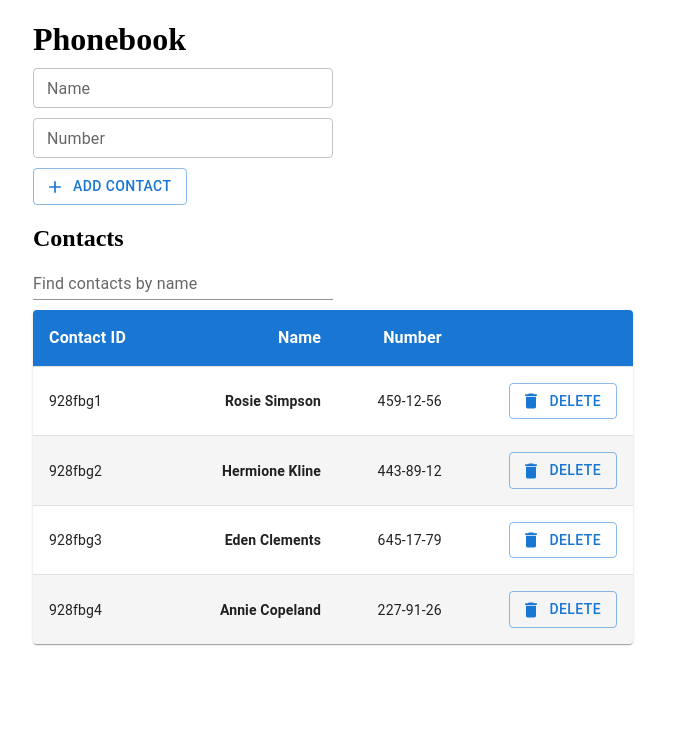
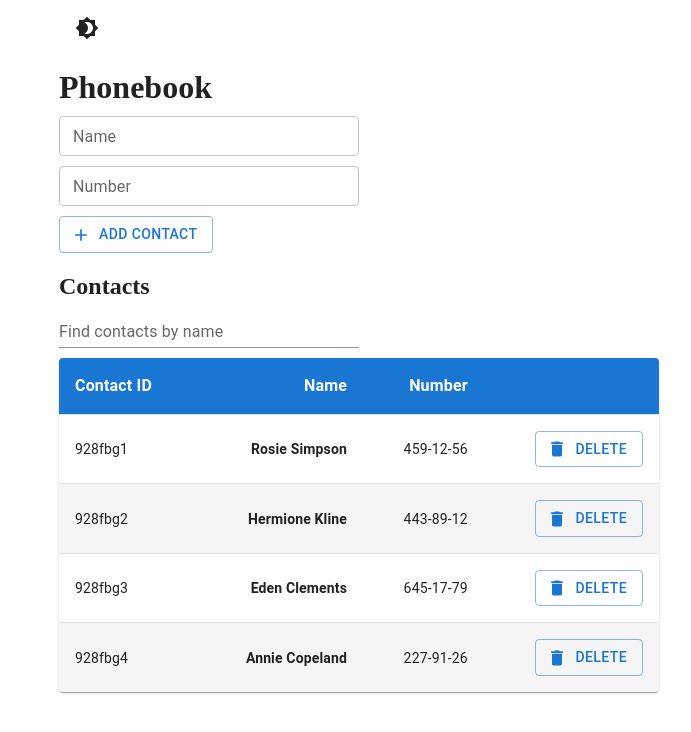
Before and after one commit to kbuhantsev/goit-react-hw-04-phonebook, a React (Create React App) app: page / in a window 1280 px wide. Shown: the top 732 px of the page, without its empty margins (5-696 px from the left). Built offline with nearby package versions, Linux system fonts and the light colour scheme.

Commit message:
dark mode

```diff
--- a/src/components/App.jsx
+++ b/src/components/App.jsx
@@ -1,87 +1,29 @@
-//React
-import React, { useState, useMemo } from 'react';
-import { useLocalStorage } from 'react-use';
-//Styled
-import Filter from './Filter/Filter';
-import ContactForm from './ContactForm';
-import Box from './Box';
-import ContactsTable from './ContactsTable';
-//External libs
-import debounce from 'lodash.debounce';
-import { ToastContainer, toast } from 'react-toastify';
-
-const INITIAL_STATE = {
-  contacts: [
-    { id: '928fbg1', name: 'Rosie Simpson', number: '459-12-56' },
-    { id: '928fbg2', name: 'Hermione Kline', number: '443-89-12' },
-    { id: '928fbg3', name: 'Eden Clements', number: '645-17-79' },
-    { id: '928fbg4', name: 'Annie Copeland', number: '227-91-26' },
-  ],
-};
-
-const STORAGE_KEY = 'contacts';
+import React, { useContext } from 'react';
+import { useTheme } from '@mui/material/styles';
+import { IconButton } from '@mui/material';
+import Brightness4Icon from '@mui/icons-material/Brightness4';
+import Brightness7Icon from '@mui/icons-material/Brightness7';
+import { ColorModeContext } from 'components/ToggleColorMode';
+import { Container } from '@mui/system';
+import PhoneBook from './PhoneBook';
 
 export default function App() {
-  const [contacts, setContacts] = useLocalStorage(
-    STORAGE_KEY,
-    INITIAL_STATE.contacts
-  );
-  const [filter, setFilter] = useState('');
-
-  const onSubmit = ({ id, name, number }) => {
-    const contact = {
-      id,
-      name,
-      number,
-    };
-    if (contacts.find(contact => contact.name === name)) {
-      toast.warning(`${name} is already in contacts`, {});
-      return;
-    }
-    setContacts([...contacts, contact]);
-  };
-
-  const onFilterChange = ({ value }) => {
-    setFilter(value);
-  };
-
-  const onFilterChangeDebounced = debounce(onFilterChange, 500);
-
-  const onDeleteContact = ({ id }) => {
-    setContacts(contacts.filter(contact => contact.id !== id));
-  };
-
-  const filteredContacts = useMemo(() => {
-    return contacts.filter(({ name }) =>
-      name.toLowerCase().includes(filter.toLowerCase())
-    );
-  }, [contacts, filter]);
+  const theme = useTheme();
+  const colorMode = useContext(ColorModeContext);
 
   return (
-    <div style={{ marginLeft: '30px' }}>
-      <Box as={'h1'} mb={'10px'}>
-        Phonebook
-      </Box>
-      <ContactForm onSubmit={onSubmit} />
-
-      <Box as={'h2'} mb={'0px'}>
-        Contacts
-      </Box>
-      <Filter onInput={onFilterChangeDebounced} />
-
-      <ContactsTable contacts={filteredContacts} onDelete={onDeleteContact} />
-
-      <ToastContainer
-        position="top-right"
-        autoClose={2000}
-        hideProgressBar={false}
-        closeOnClick
-        rtl={false}
-        pauseOnFocusLoss
-        draggable
-        pauseOnHover
-        theme="colored"
-      />
-    </div>
+    <Container>
+      <IconButton
+        sx={{ ml: 1, color: 'text.primary' }}
+        onClick={colorMode.toggleColorMode}
+      >
+        {theme.palette.mode === 'dark' ? (
+          <Brightness7Icon />
+        ) : (
+          <Brightness4Icon />
+        )}
+      </IconButton>
+      <PhoneBook />
+    </Container>
   );
 }
--- /dev/null
+++ b/src/components/PhoneBook/PhoneBook.jsx
@@ -0,0 +1,73 @@
+import React, { useState, useMemo } from 'react';
+import { useLocalStorage } from 'react-use';
+import Filter from 'components/Filter';
+import ContactForm from 'components/ContactForm';
+import Box from '../Box';
+import ContactsTable from 'components/ContactsTable';
+import { useTheme } from '@mui/material/styles';
+import debounce from 'lodash.debounce';
+import { ToastContainer, toast } from 'react-toastify';
+
+const INITIAL_STATE = {
+  contacts: [
+    { id: '928fbg1', name: 'Rosie Simpson', number: '459-12-56' },
+    { id: '928fbg2', name: 'Hermione Kline', number: '443-89-12' },
+    { id: '928fbg3', name: 'Eden Clements', number: '645-17-79' },
+    { id: '928fbg4', name: 'Annie Copeland', number: '227-91-26' },
+  ],
+};
+
+const STORAGE_KEY = 'contacts';
+
+export default function PhoneBook() {
+  const [contacts, setContacts] = useLocalStorage(
+    STORAGE_KEY,
+    INITIAL_STATE.contacts
+  );
+  const [filter, setFilter] = useState('');
+  const theme = useTheme();
+
+  const onSubmit = ({ id, name, number }) => {
+    const contact = {
+      id,
+      name,
+      number,
+    };
+    if (contacts.find(contact => contact.name === name)) {
+      toast.warning(`${name} is already in contacts`, {});
+      return;
+    }
+    setContacts([...contacts, contact]);
+  };
+
+  const onFilterChange = ({ value }) => {
+    setFilter(value);
+  };
+
+  const onFilterChangeDebounced = debounce(onFilterChange, 500);
+
+  const onDeleteContact = ({ id }) => {
+    setContacts(contacts.filter(contact => contact.id !== id));
+  };
+
+  const filteredContacts = useMemo(() => {
+    return contacts.filter(({ name }) =>
+      name.toLowerCase().includes(filter.toLowerCase())
+    );
+  }, [contacts, filter]);
+
+  return (
+    <>
+      <Box as={'h1'} mb={'10px'} color={theme.palette.text.primary}>
+        Phonebook
+      </Box>
+      <ContactForm onSubmit={onSubmit} />
+      <Box as={'h2'} mb={'0px'} color={theme.palette.text.primary}>
+        Contacts
+      </Box>
+      <Filter onInput={onFilterChangeDebounced} />
+      <ContactsTable contacts={filteredContacts} onDelete={onDeleteContact} />
+      <ToastContainer position="top-right" autoClose={2000} theme="colored" />
+    </>
+  );
+}
--- /dev/null
+++ b/src/components/PhoneBook/index.js
@@ -0,0 +1 @@
+export { default } from './PhoneBook';
--- /dev/null
+++ b/src/components/ToggleColorMode.jsx
@@ -0,0 +1,48 @@
+import React from 'react';
+
+import App from './App';
+import { ThemeProvider, createTheme } from '@mui/material/styles';
+export const ColorModeContext = React.createContext({
+  toggleColorMode: () => {},
+});
+
+export default function ToggleColorMode() {
+  const [mode, setMode] = React.useState('light');
+  const colorMode = React.useMemo(
+    () => ({
+      toggleColorMode: () => {
+        setMode(prevMode => (prevMode === 'light' ? 'dark' : 'light'));
+      },
+    }),
+    []
+  );
+
+  const theme = React.useMemo(
+    () =>
+      createTheme({
+        palette: {
+          mode,
+        },
+        components: {
+          MuiContainer: {
+            styleOverrides: {
+              root: ({ theme }) => ({
+                ...(theme.palette.mode === 'dark' && {
+                  backgroundColor: '#001E3C',
+                }),
+              }),
+            },
+          },
+        },
+      }),
+    [mode]
+  );
+
+  return (
+    <ColorModeContext.Provider value={colorMode}>
+      <ThemeProvider theme={theme}>
+        <App />
+      </ThemeProvider>
+    </ColorModeContext.Provider>
+  );
+}
--- a/src/index.js
+++ b/src/index.js
@@ -1,22 +1,14 @@
 import React from 'react';
 import ReactDOM from 'react-dom/client';
-import App from 'components/App';
+import ToggleColorMode from 'components/ToggleColorMode';
 import './index.css';
 import 'react-toastify/dist/ReactToastify.min.css';
-import {
-  StyledEngineProvider,
-  ThemeProvider,
-  createTheme,
-} from '@mui/material/styles';
-
-const theme = createTheme();
+import { StyledEngineProvider } from '@mui/material/styles';
 
 ReactDOM.createRoot(document.getElementById('root')).render(
   <React.StrictMode>
     <StyledEngineProvider injectFirst>
-      <ThemeProvider theme={theme}>
-        <App />
-      </ThemeProvider>
+      <ToggleColorMode />
     </StyledEngineProvider>
   </React.StrictMode>
 );
```
